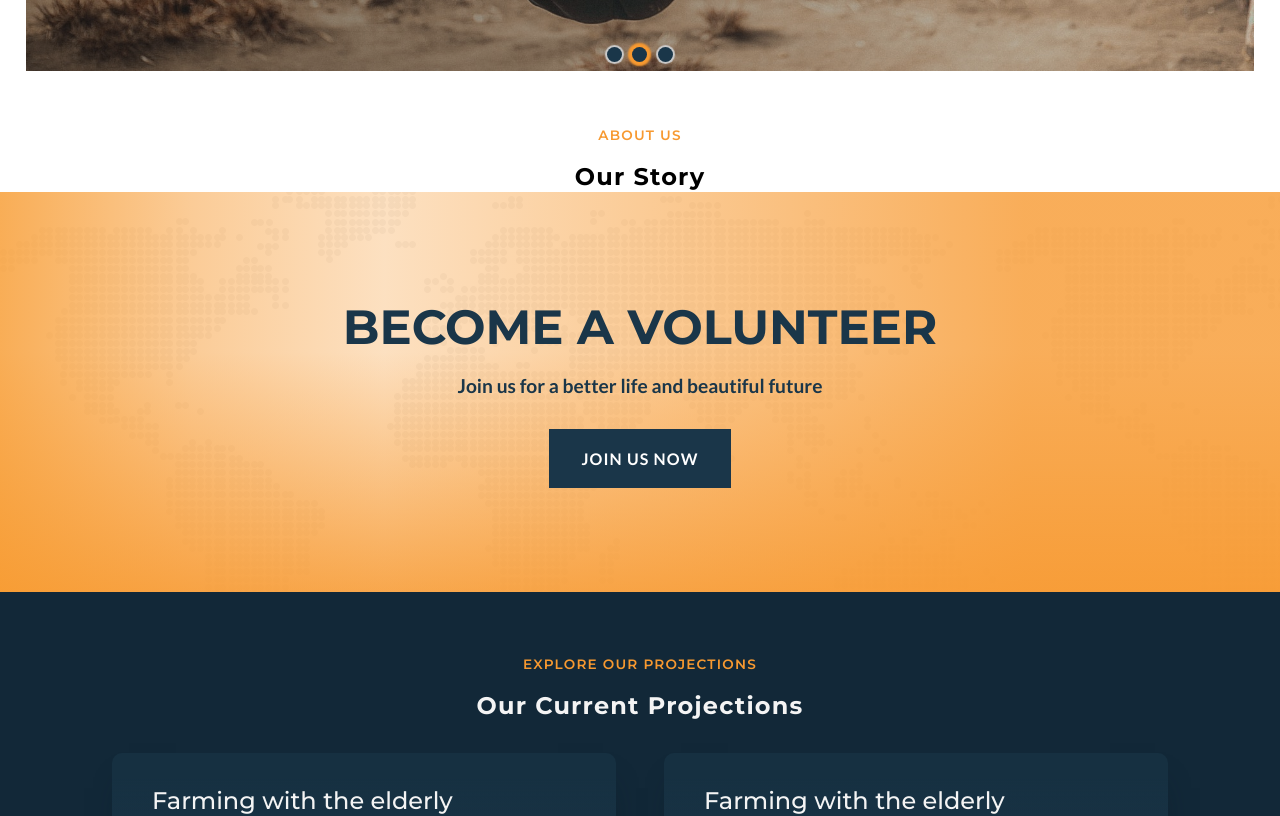
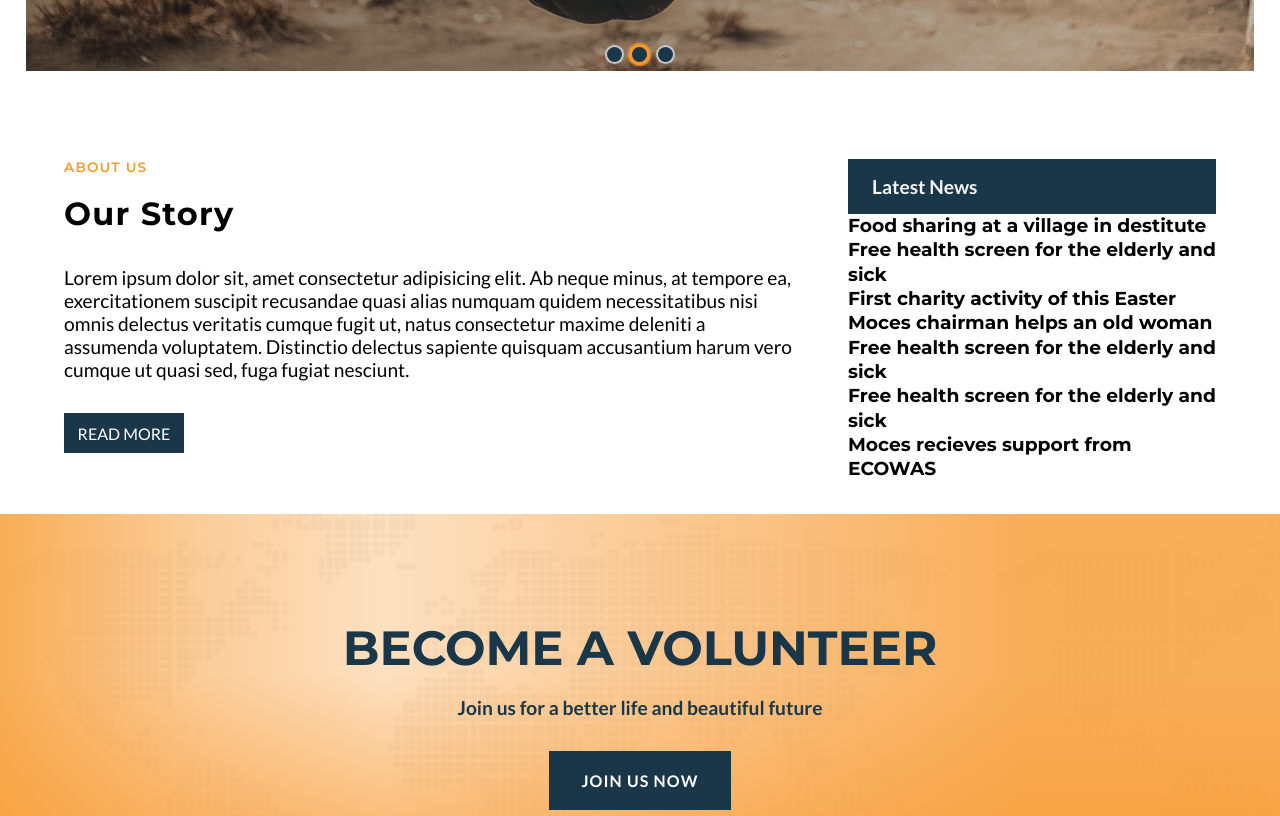
Before and after one commit to augedoo/moces-website, a React (Create React App) app in the folder frontend/: page / in a window 1280 px wide. Shown: the part 740-1556 px from the top of the page. Built offline with nearby package versions, Linux system fonts and the light colour scheme; grey boxes are pictures that could not be loaded.

Commit message:
Added latest news articles on frontpage

```diff
--- a/frontend/src/index.css
+++ b/frontend/src/index.css
@@ -38,9 +38,23 @@ img {
   margin: 0 auto;
   overflow: hidden; }
 
+.line-clamped {
+  display: -webkit-box;
+  -webkit-line-clamp: 2;
+  -webkit-box-orient: vertical;
+  overflow: hidden;
+  text-overflow: ellipsis;
+  transition: 0.25s; }
+  .line-clamped-3 {
+    -webkit-line-clamp: 3; }
+  .line-clamped-4 {
+    -webkit-line-clamp: 4; }
+  .line-clamped-5 {
+    -webkit-line-clamp: 5; }
+
 .section-title {
   text-transform: uppercase;
-  font-size: .85rem;
+  font-size: 0.85rem;
   letter-spacing: 1.2px;
   color: #f79930;
   font-weight: 600;
@@ -48,7 +62,7 @@ img {
   text-align: center; }
 
 .section-subtitle {
-  font-size: 1.5rem;
+  font-size: 2rem;
   letter-spacing: 1.2px;
   font-weight: 700;
   text-align: center;
@@ -133,7 +147,7 @@ img {
   .rec-pagination.bkVSTc {
     margin-top: 0px; }
   .rec-pagination button.rec-dot {
-    margin-right: .35rem;
+    margin-right: 0.35rem;
     width: 15px;
     height: 15px;
     background: #1a3649;
@@ -304,6 +318,29 @@ img {
         .screen-home #showcase-wrapper .showcase__info .cta a,
         .screen-home .showcase-wrapper .showcase__info .cta a {
           margin-right: 1rem; }
+  .screen-home #about-news.about-news .container {
+    display: grid;
+    grid-template-columns: 2fr
+ 1fr;
+    gap: 3rem;
+    margin: auto;
+    padding: 2rem 0; }
+  .screen-home #about .section-title, .screen-home #about .section-subtitle,
+  .screen-home .about .section-title,
+  .screen-home .about .section-subtitle {
+    text-align: left; }
+  .screen-home #about .info p,
+  .screen-home .about .info p {
+    padding: 2rem 0;
+    font-weight: 500;
+    font-size: 1.2rem; }
+  .screen-home #news .list-heading,
+  .screen-home .news .list-heading {
+    padding: 1rem 1.5rem;
+    font-weight: 600;
+    color: #f4f4f4;
+    font-size: 1.2rem;
+    background: #1a3649; }
   .screen-home #projects,
   .screen-home .projects {
     padding: 4rem 0;
@@ -342,13 +379,13 @@ img {
           font-weight: 500;
           text-transform: uppercase;
           color: #f4f4f4;
-          font-size: .8rem;
+          font-size: 0.8rem;
           letter-spacing: 1.1px;
           display: flex;
           align-items: center; }
           .screen-home #projects .items .item a i,
           .screen-home .projects .items .item a i {
-            margin-left: .5rem;
+            margin-left: 0.5rem;
             color: #f79930; }
           .screen-home #projects .items .item a:hover,
           .screen-home .projects .items .item a:hover {
@@ -372,7 +409,7 @@ img {
         border-radius: 10px;
         overflow: visible;
         text-align: center;
-        transition: .5s; }
+        transition: 0.5s; }
         .screen-home #get-involved .items .item .icon,
         .screen-home .get-involved .items .item .icon {
           position: relative;
@@ -421,7 +458,7 @@ img {
         .screen-home .get-involved .items .item a {
           font-weight: 500;
           text-transform: uppercase;
-          font-size: .8rem;
+          font-size: 0.8rem;
           letter-spacing: 1.1px;
           display: flex;
           align-items: center;
--- a/frontend/src/screens/Home/AboutSection.js
+++ b/frontend/src/screens/Home/AboutSection.js
@@ -2,10 +2,24 @@ import React from 'react';
 
 const AboutSection = () => {
   return (
-    <div id='about' className='about'>
+    <section id='about' className='about'>
       <h1 className='section-title'>About Us</h1>
       <h2 className='section-subtitle'>Our Story</h2>
-    </div>
+
+      <div className='info'>
+        <p>
+          Lorem ipsum dolor sit, amet consectetur adipisicing elit. Ab neque
+          minus, at tempore ea, exercitationem suscipit recusandae quasi alias
+          numquam quidem necessitatibus nisi omnis delectus veritatis cumque
+          fugit ut, natus consectetur maxime deleniti a assumenda voluptatem.
+          Distinctio delectus sapiente quisquam accusantium harum vero cumque ut
+          quasi sed, fuga fugiat nesciunt.
+        </p>
+        <a href='/about' className='btn btn-secondary'>
+          Read More
+        </a>
+      </div>
+    </section>
   );
 };
 
--- a/frontend/src/screens/Home/HomeScreen.js
+++ b/frontend/src/screens/Home/HomeScreen.js
@@ -5,17 +5,23 @@ import GetInvolvedSection from './GetInvolvedSection';
 import Showcase from './Showcase';
 import AboutSection from './AboutSection';
 import HelpUsSection from './HelpUsSection';
+import NewsSection from './NewsSection';
 
 const HomeScreen = () => {
   return (
-    <div className='screen-home'>
+    <main className='screen-home'>
       <Showcase />
-      <AboutSection />
+      <div id='about-news' className=' about-news'>
+        <div className='container'>
+          <AboutSection />
+          <NewsSection />
+        </div>
+      </div>
       <VolunteerSection />
       <ProjectsSection />
       <GetInvolvedSection />
       <HelpUsSection />
-    </div>
+    </main>
   );
 };
 
--- /dev/null
+++ b/frontend/src/screens/Home/NewsSection.js
@@ -0,0 +1,31 @@
+import React from 'react';
+import newsArticles from '../../newsArticles';
+
+const NewsSection = () => {
+  const renderNewsList = (newsArticles) => {
+    if (!newsArticles || newsArticles.length === 0) {
+      return (
+        <p className='no-article'>
+          No article uploaded yet
+          <span>Please check back later</span>
+        </p>
+      );
+    }
+
+    return newsArticles.map((article) => (
+      <li>
+        <h3>{article.title}</h3>
+        <p className='line-clamped'></p>
+      </li>
+    ));
+  };
+
+  return (
+    <div id='news' className='news'>
+      <div className='list-heading'>Latest News</div>
+      <ul>{renderNewsList(newsArticles)}</ul>
+    </div>
+  );
+};
+
+export default NewsSection;
--- a/frontend/styles/_base.scss
+++ b/frontend/styles/_base.scss
@@ -71,9 +71,28 @@ img {
   overflow: hidden;
 }
 
+.line-clamped {
+  display: -webkit-box;
+  -webkit-line-clamp: 2;
+  -webkit-box-orient: vertical;
+  overflow: hidden;
+  text-overflow: ellipsis;
+  transition: 0.25s;
+
+  &-3 {
+    -webkit-line-clamp: 3;
+  }
+  &-4 {
+    -webkit-line-clamp: 4;
+  }
+  &-5 {
+    -webkit-line-clamp: 5;
+  }
+}
+
 .section-title {
   text-transform: uppercase;
-  font-size: .85rem;
+  font-size: 0.85rem;
   letter-spacing: 1.2px;
   color: $primary-color;
   font-weight: 600;
@@ -82,13 +101,12 @@ img {
 }
 
 .section-subtitle {
-  font-size: 1.5rem;
+  font-size: 2rem;
   letter-spacing: 1.2px;
   font-weight: 700;
   text-align: center;
   text-transform: capitalize;
 }
-
 
 .asBox {
   padding: 30px;
@@ -169,7 +187,7 @@ img {
 }
 
 // React Elastic Carousel
-  .rec  {
+.rec {
   &-carousel {
     position: relative;
     z-index: 1;
@@ -180,7 +198,7 @@ img {
     }
   }
 
-    &-pagination  {
+  &-pagination {
     position: relative;
     top: -60px;
     margin-top: 0;
@@ -191,19 +209,17 @@ img {
     }
 
     button.rec-dot {
-        margin-right: .35rem;
+      margin-right: 0.35rem;
       width: 15px;
       height: 15px;
       background: $secondary-color;
       box-shadow: 0 0 1px 2px $medium;
 
       &_active {
-          background-color: $secondary-color ;
+        background-color: $secondary-color;
         box-shadow: 0 0 2px 4px $primary-color;
       }
     }
-
-
   }
 }
 
--- a/frontend/styles/_layout.scss
+++ b/frontend/styles/_layout.scss
@@ -4,8 +4,6 @@
 
     #showcase,
     .showcase {
-      // margin-bottom: 2rem;
-
       &-wrapper {
         position: relative;
         height: 85vh;
@@ -93,9 +91,45 @@
       }
     }
 
+    #about-news.about-news {
+      .container {
+        display: grid;
+        grid-template-columns:
+          2fr
+          1fr;
+        gap: 3rem;
+        margin: auto;
+        padding: 2rem 0;
+      }
+    }
+
     #about,
     .about {
+      .section {
+        &-title,
+        &-subtitle {
+          text-align: left;
+        }
+      }
 
+      .info {
+        p {
+          padding: 2rem 0;
+          font-weight: 500;
+          font-size: 1.2rem;
+        }
+      }
+    }
+
+    #news,
+    .news {
+      .list-heading {
+        padding: 1rem 1.5rem;
+        font-weight: 600;
+        color: $light;
+        font-size: 1.2rem;
+        background: $secondary-color;
+      }
     }
 
     #projects,
@@ -109,7 +143,6 @@
         color: $primary-color;
       }
 
-
       .items {
         margin: 2rem;
         display: grid;
@@ -119,9 +152,14 @@
         .item {
           text-align: left;
           padding: 2rem 2.5rem;
-          background: linear-gradient(180deg, #163041 10%, rgba(54, 54, 54, 0) 41.19%), linear-gradient(0deg, $secondary-dark-color 0%, $secondary-color) 0%;
+          background: linear-gradient(
+              180deg,
+              #163041 10%,
+              rgba(54, 54, 54, 0) 41.19%
+            ),
+            linear-gradient(0deg, $secondary-dark-color 0%, $secondary-color) 0%;
           border-radius: 10px;
-          box-shadow: 2px 20px 30px -15px  rgba(11, 26, 36, 0.8);
+          box-shadow: 2px 20px 30px -15px rgba(11, 26, 36, 0.8);
 
           h3 {
             font-size: 1.5rem;
@@ -133,42 +171,33 @@
             font-size: 1.2rem;
             font-weight: 300;
             padding: 1rem 0;
-            color: darken($color: $light, $amount: 20)
+            color: darken($color: $light, $amount: 20);
           }
 
           a {
             font-weight: 500;
             text-transform: uppercase;
             color: $light;
-            font-size: .8rem;
+            font-size: 0.8rem;
             letter-spacing: 1.1px;
             display: flex;
             align-items: center;
 
-
             i {
-              margin-left: .5rem;
-              color: $primary-color
-
+              margin-left: 0.5rem;
+              color: $primary-color;
             }
 
-            &:hover{
+            &:hover {
               color: $primary-color;
-
             }
           }
         }
 
-        & + div  {
+        & + div {
           padding: 1rem;
-
-
-
         }
-
       }
-
-
     }
 
     #get-involved,
@@ -187,7 +216,7 @@
           border-radius: 10px;
           overflow: visible;
           text-align: center;
-          transition: .5s;
+          transition: 0.5s;
 
           .icon {
             position: relative;
@@ -210,7 +239,7 @@
               top: 5px;
               left: 5px;
               width: 54px;
-              height:54px;
+              height: 54px;
               border-radius: 50%;
               z-index: 1;
               background: none;
@@ -235,28 +264,28 @@
             font-size: 1.2rem;
             font-weight: 400;
             padding: 1rem 0 2rem;
-            color: darken($color: $light, $amount:40)
+            color: darken($color: $light, $amount: 40);
           }
 
           a {
             font-weight: 500;
             text-transform: uppercase;
-            font-size: .8rem;
+            font-size: 0.8rem;
             letter-spacing: 1.1px;
             display: flex;
             align-items: center;
             justify-content: center;
 
-
-
-            &:hover{
+            &:hover {
               color: $secondary-color;
             }
           }
 
           &:hover {
-            background: linear-gradient(180deg, $light 10%, $light 41.19%), linear-gradient(0deg, $secondary-dark-color 0%, $secondary-color) 0%;
-            box-shadow: 2px 20px 30px -15px  rgba(11, 26, 36, 0.8);
+            background: linear-gradient(180deg, $light 10%, $light 41.19%),
+              linear-gradient(0deg, $secondary-dark-color 0%, $secondary-color)
+                0%;
+            box-shadow: 2px 20px 30px -15px rgba(11, 26, 36, 0.8);
           }
         }
       }
@@ -264,7 +293,6 @@
 
     #help-us,
     .help-us {
-
       position: relative;
       background-color: $primary-color;
       height: 200px;
@@ -315,7 +343,6 @@
           );
         // background: transparentize($color: $primary-color, $amount: 0.7);
       }
-
     }
   }
 
```
Lines whose indentation alone changed are shown as unchanged.
